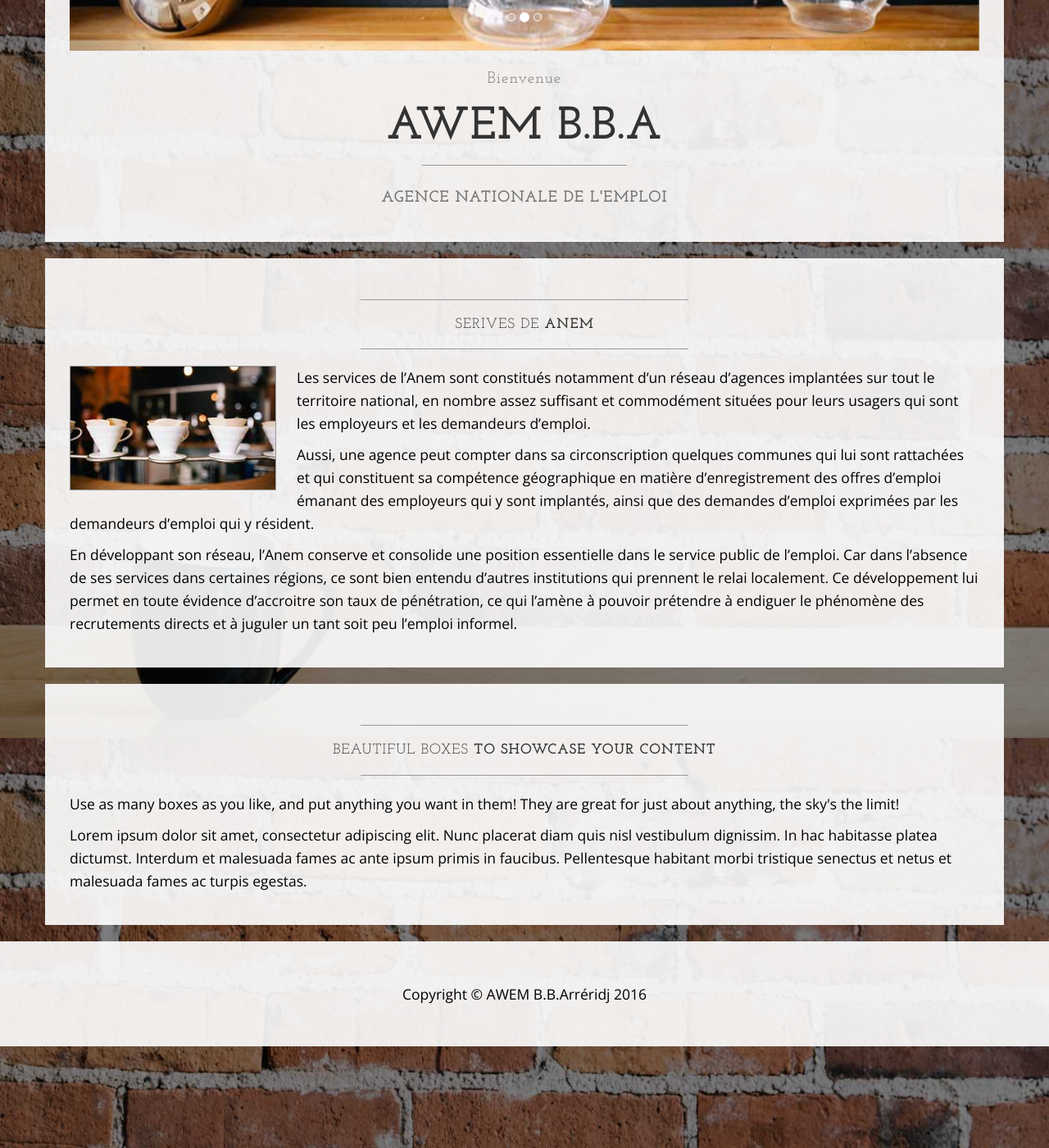
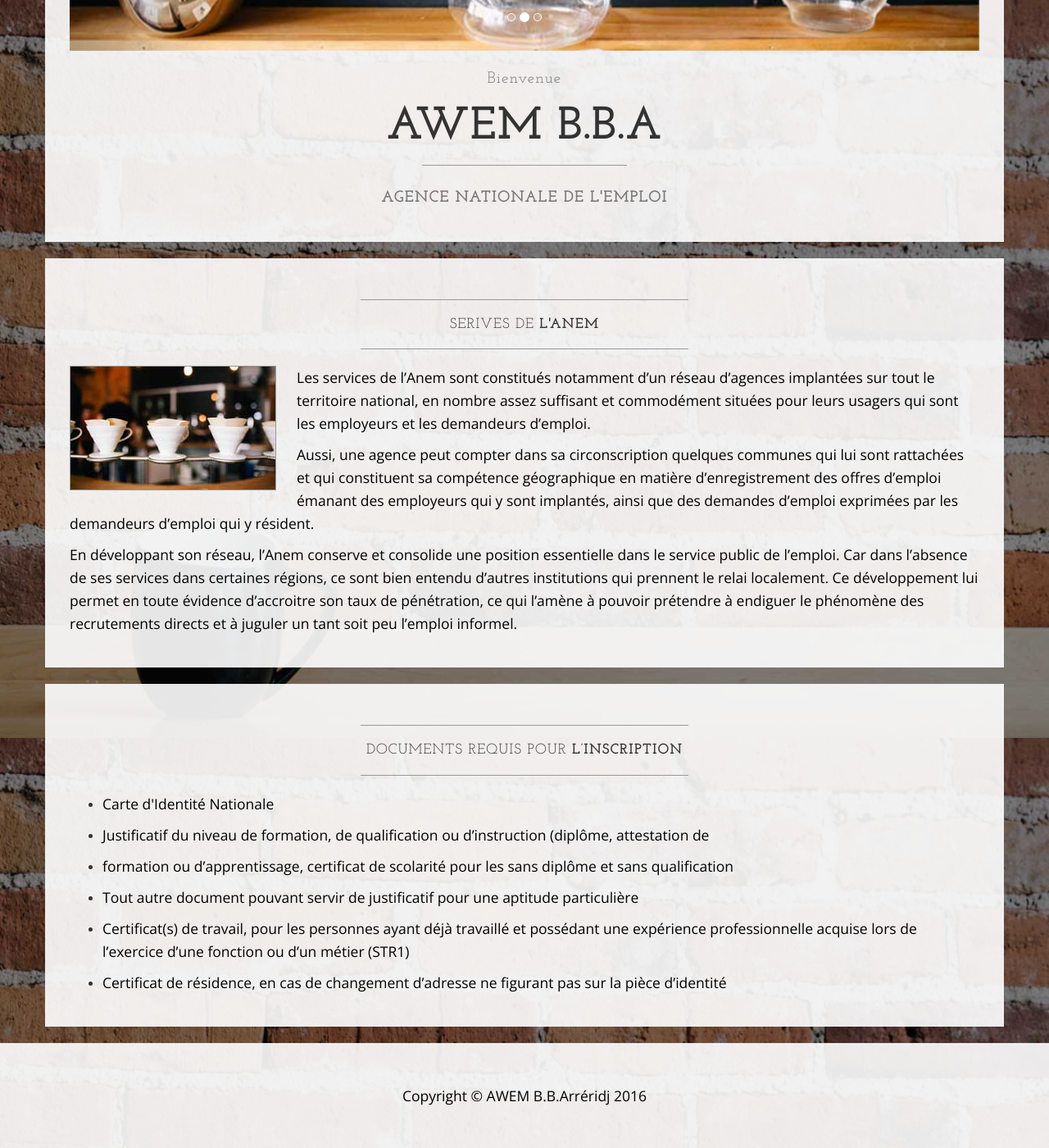
Before and after one commit to anembba/anem.bba.github.com, a Jekyll site: the page built from index.html, in a window 1280 px wide and 1400 px high, scrolled down 900 px. Shown: the whole window at 82% size. Built offline with Jekyll 4.4.1, drawn with Linux system fonts in a browser that asks for light colours.

Commit message:
update index;html

```diff
--- a/index.html
+++ b/index.html
@@ -59,7 +59,7 @@
 				<div class="col-lg-12">
 					<hr>
 					<h2 class="intro-text text-center">Serives de
-						<strong>ANEM</strong>
+						<strong>L'ANEM</strong>
 					</h2>
 					<hr>
 					<img class="img-responsive img-border img-left" src="img/intro-pic.jpg" alt="">
@@ -75,15 +75,18 @@
 			<div class="box">
 				<div class="col-lg-12">
 					<hr>
-					<h2 class="intro-text text-center">Beautiful boxes
-						<strong>to showcase your content</strong>
+					<h2 class="intro-text text-center">DOCUMENTS REQUIS POUR
+						<strong>L’INSCRIPTION</strong>
 					</h2>
 					<hr>
-					<p>Use as many boxes as you like, and put anything you want in them! They are great for just about anything, the sky's
-						the limit!</p>
-					<p>Lorem ipsum dolor sit amet, consectetur adipiscing elit. Nunc placerat diam quis nisl vestibulum dignissim. In hac habitasse
-						platea dictumst. Interdum et malesuada fames ac ante ipsum primis in faucibus. Pellentesque habitant morbi tristique
-						senectus et netus et malesuada fames ac turpis egestas.</p>
+					<ul>
+						<li><p>Carte d'Identité Nationale</p></li>
+						<li><p>Justificatif du niveau de formation, de qualification ou d’instruction (diplôme, attestation de</p></li>
+						<li><p>formation ou d’apprentissage, certificat de scolarité pour les sans diplôme et sans qualification</p></li>
+						<li><p>Tout autre document pouvant servir de justificatif pour une aptitude particulière</p></li>
+						<li><p>Certificat(s) de travail, pour les personnes ayant déjà travaillé et possédant une expérience professionnelle acquise lors de l’exercice d’une fonction ou d’un métier (STR1)</p></li>
+						<li><p>Certificat de résidence, en cas de changement d’adresse ne figurant pas sur la pièce d’identité</p></li>
+					</ul>
 				</div>
 			</div>
 		</div>
```
